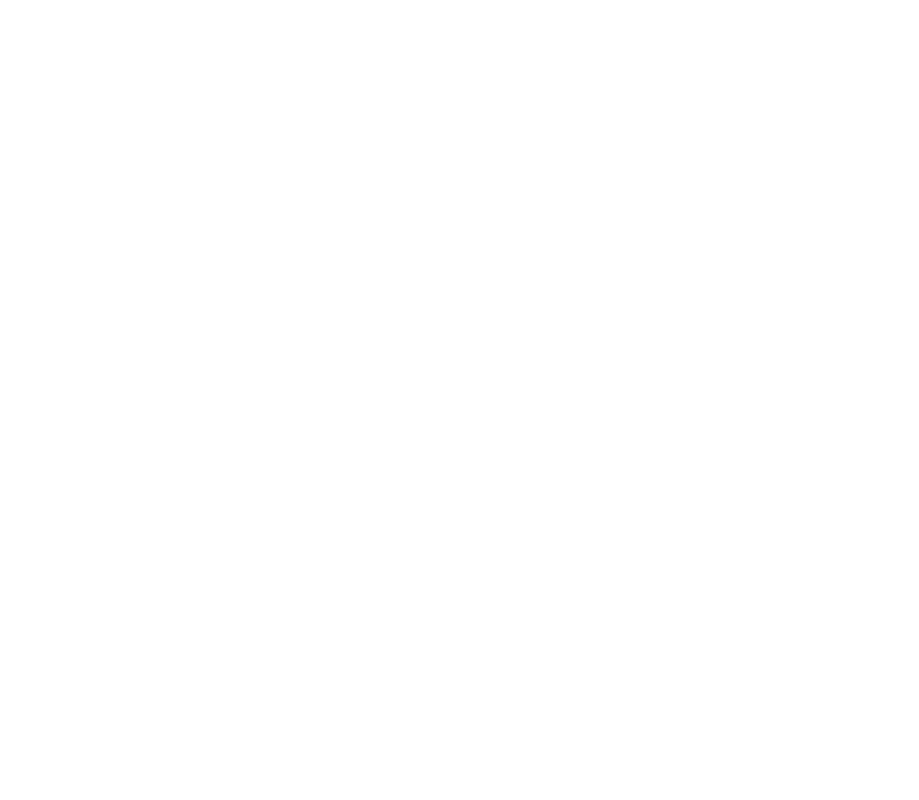
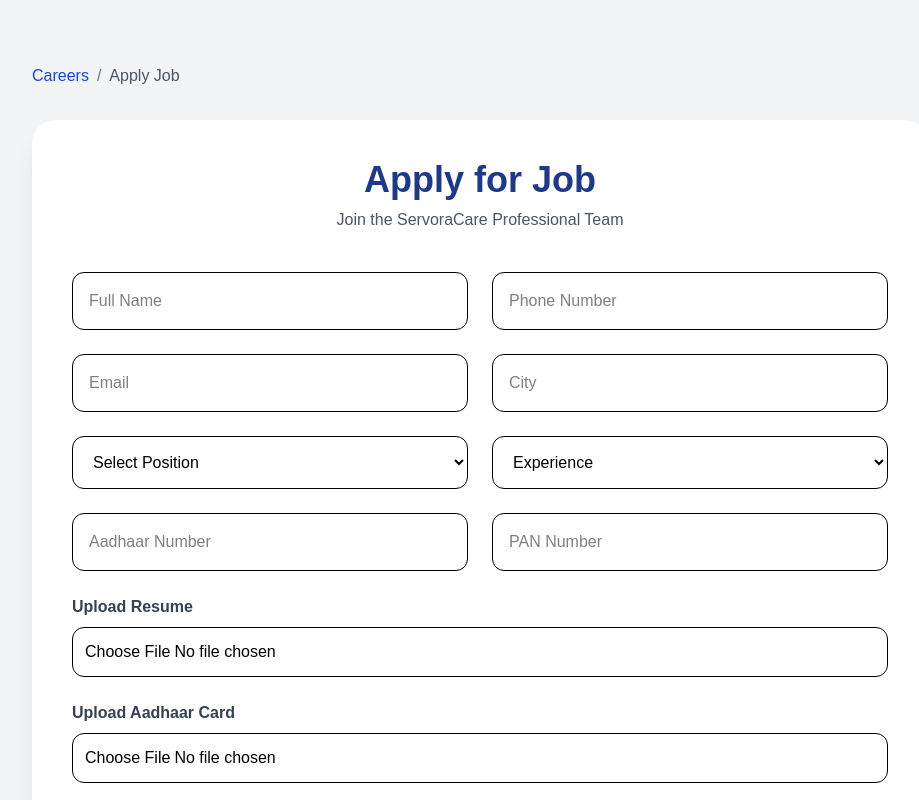
Before and after one commit to Boby-Singh/servoracare, a React (Vite) app: page /apply-job in a window 1280 px wide. Before the commit this address had no page. Shown: the top 800 px of the page, without its empty margins (160-1079 px from the left). Built offline with nearby package versions, Linux system fonts and the light colour scheme.

Commit message:
Added careers page and updated navbar navigation

```diff
--- a/src/App.jsx
+++ b/src/App.jsx
@@ -6,6 +6,7 @@ import Contact from "./pages/Contact"
 import Booking from "./pages/Booking"
 import ServicesPage from "./pages/ServicesPage"
 import Careers from "./pages/Careers";
+import ApplyJob from "./pages/ApplyJob";
 import Admin from "./pages/Admin"
 import Login from "./pages/Login"
 import ProtectedRoute from "./components/ProtectedRoute"
@@ -37,6 +38,11 @@ function App() {
         <Route
         path="/careers"
         element={<Careers />}
+        />
+
+        <Route
+        path="/apply-job"
+        element={<ApplyJob />}
         />
 
         <Route
--- /dev/null
+++ b/src/pages/ApplyJob.jsx
@@ -0,0 +1,243 @@
+import { useState } from "react";
+import { Link } from "react-router-dom";
+
+function ApplyJob() {
+
+  const [formData, setFormData] = useState({
+    full_name: "",
+    phone: "",
+    email: "",
+    city: "",
+    position: "",
+    experience: "",
+    aadhaar: "",
+    pan: "",
+  });
+
+  const handleChange = (e) => {
+
+    setFormData({
+      ...formData,
+      [e.target.name]: e.target.value,
+    });
+
+  };
+
+  const handleSubmit = (e) => {
+
+    e.preventDefault();
+
+    console.log(formData);
+
+    alert("Application Submitted Successfully!");
+
+  };
+
+  return (
+
+    <div className="min-h-screen bg-gray-100 py-16 px-6">
+
+      <div className="max-w-4xl mx-auto">
+
+        {/* Breadcrumb */}
+
+        <div className="mb-8">
+
+          <Link
+            to="/careers"
+            className="text-blue-700 hover:text-orange-500"
+          >
+            Careers
+          </Link>
+
+          <span className="mx-2 text-gray-500">/</span>
+
+          <span className="text-gray-600">
+            Apply Job
+          </span>
+
+        </div>
+
+        {/* Card */}
+
+        <div className="bg-white rounded-3xl shadow-xl p-10">
+
+          <h1 className="text-4xl font-bold text-blue-900 text-center mb-2">
+            Apply for Job
+          </h1>
+
+          <p className="text-center text-gray-600 mb-10">
+            Join the ServoraCare Professional Team
+          </p>
+
+          <form
+            onSubmit={handleSubmit}
+            className="grid md:grid-cols-2 gap-6"
+          >
+
+            <input
+              type="text"
+              name="full_name"
+              placeholder="Full Name"
+              value={formData.full_name}
+              onChange={handleChange}
+              className="border rounded-xl p-4"
+              required
+            />
+
+            <input
+              type="tel"
+              name="phone"
+              placeholder="Phone Number"
+              value={formData.phone}
+              onChange={handleChange}
+              className="border rounded-xl p-4"
+              required
+            />
+
+            <input
+              type="email"
+              name="email"
+              placeholder="Email"
+              value={formData.email}
+              onChange={handleChange}
+              className="border rounded-xl p-4"
+            />
+
+            <input
+              type="text"
+              name="city"
+              placeholder="City"
+              value={formData.city}
+              onChange={handleChange}
+              className="border rounded-xl p-4"
+              required
+            />
+
+            <select
+              name="position"
+              value={formData.position}
+              onChange={handleChange}
+              className="border rounded-xl p-4"
+              required
+            >
+
+              <option value="">
+                Select Position
+              </option>
+
+              <option>Electrician</option>
+              <option>Plumber</option>
+              <option>AC Technician</option>
+              <option>CCTV Technician</option>
+              <option>Painter</option>
+              <option>Cleaning Executive</option>
+
+            </select>
+
+            <select
+              name="experience"
+              value={formData.experience}
+              onChange={handleChange}
+              className="border rounded-xl p-4"
+              required
+            >
+
+              <option value="">
+                Experience
+              </option>
+
+              <option>Fresher</option>
+              <option>1-2 Years</option>
+              <option>3-5 Years</option>
+              <option>5+ Years</option>
+
+            </select>
+
+            <input
+              type="text"
+              name="aadhaar"
+              placeholder="Aadhaar Number"
+              value={formData.aadhaar}
+              onChange={handleChange}
+              className="border rounded-xl p-4"
+              required
+            />
+
+            <input
+              type="text"
+              name="pan"
+              placeholder="PAN Number"
+              value={formData.pan}
+              onChange={handleChange}
+              className="border rounded-xl p-4"
+            />
+
+            {/* Resume */}
+
+            <div className="md:col-span-2">
+
+              <label className="font-semibold text-gray-700">
+                Upload Resume
+              </label>
+
+              <input
+                type="file"
+                className="w-full border rounded-xl p-3 mt-2"
+              />
+
+            </div>
+
+            {/* Aadhaar */}
+
+            <div className="md:col-span-2">
+
+              <label className="font-semibold text-gray-700">
+                Upload Aadhaar Card
+              </label>
+
+              <input
+                type="file"
+                className="w-full border rounded-xl p-3 mt-2"
+              />
+
+            </div>
+
+            {/* Photo */}
+
+            <div className="md:col-span-2">
+
+              <label className="font-semibold text-gray-700">
+                Passport Size Photo
+              </label>
+
+              <input
+                type="file"
+                className="w-full border rounded-xl p-3 mt-2"
+              />
+
+            </div>
+
+            <div className="md:col-span-2">
+
+              <button
+                className="w-full bg-orange-500 hover:bg-orange-600 text-white py-4 rounded-xl text-lg font-semibold transition"
+              >
+                Submit Application
+              </button>
+
+            </div>
+
+          </form>
+
+        </div>
+
+      </div>
+
+    </div>
+
+  );
+
+}
+
+export default ApplyJob;
```
